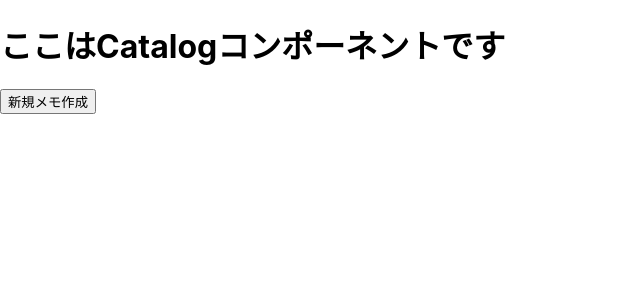
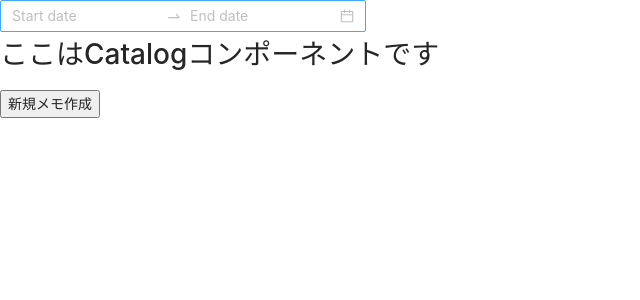
Before and after one commit to Shuri-Honda-1101/teamB, a React (Create React App) app: page / in a window 1280 px wide. Shown: the top 300 px of the page, without its empty margins (0-640 px from the left). Built offline with nearby package versions, Linux system fonts and the light colour scheme.

Commit message:
[add]antdesignの導入

```diff
--- a/package.json
+++ b/package.json
@@ -6,6 +6,7 @@
     "@testing-library/jest-dom": "^5.14.1",
     "@testing-library/react": "^11.2.7",
     "@testing-library/user-event": "^12.8.3",
+    "antd": "^4.16.6",
     "firebase": "^8.6.8",
     "react": "^17.0.2",
     "react-dom": "^17.0.2",
--- a/src/App.js
+++ b/src/App.js
@@ -4,11 +4,9 @@ import Item from "./Components/Item";
 import Catalog from "./Components/Catalog";
 import { SignUp } from "./Components/SignUp";
 import Login from "./Components/Login";
-
-
+import "antd/dist/antd.css";
 
 const App = () => {
-
   return (
     <div>
       <Router>
--- a/src/Components/Catalog.js
+++ b/src/Components/Catalog.js
@@ -3,10 +3,13 @@ import firebase from "../config/firebase";
 // import { AuthContext } from "../AuthServise";
 import DrinkItem from "./DrinkItem";
 import ModalItemChoice from "./ModalItemChoice";
+import { DatePicker, Space } from "antd";
 
 const Catalog = () => {
   const [drinks, setDrinks] = useState(null);
   const [openModalItemChoice, setOpenModalItemChoice] = useState(false);
+
+  const { RangePicker } = DatePicker;
 
   // const user = useContext(AuthContext);
   const user = firebase.auth().currentUser;
@@ -23,7 +26,7 @@ const Catalog = () => {
           });
           //お酒一覧をソートする処理
           //①各お酒のdatesの配列を降順（最新順）にする
-          drinks.forEach((drink, i) => {
+          drinks.forEach((drink) => {
             drink.dates.sort((a, b) => b - a);
           });
           //②各お酒の最新の日付を比較してお酒一覧を降順にする
@@ -42,6 +45,9 @@ const Catalog = () => {
 
   return (
     <>
+      <Space direction="vertical" size={12}>
+        <RangePicker />
+      </Space>
       {openModalItemChoice && (
         <ModalItemChoice
           drinks={drinks}
```
Also changed, not shown: 1 other file (tests, documents, lock files or other folders).
